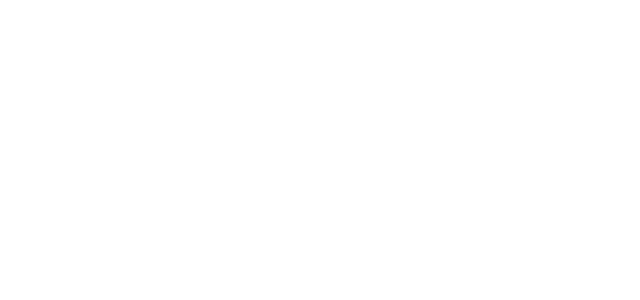
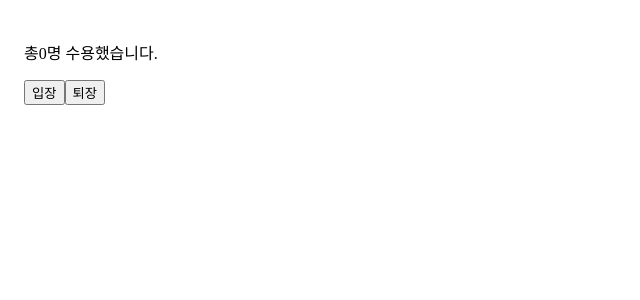
Before and after one commit to joo-seongchan/sopleReact, a React (Create React App) app: page / in a window 1280 px wide. Shown: the top 300 px of the page, without its empty margins (0-640 px from the left). Built offline with nearby package versions, Linux system fonts and the light colour scheme.

Commit message:
chapter7 end

```diff
--- a/src/chapter7/UseCount.js
+++ b/src/chapter7/UseCount.js
@@ -18,5 +18,16 @@
     console.log(`Current count value: ${count}`);
   }, []);
 
-  return <div></div>;
+  return (
+    <div style={{ padding: 16 }}>
+      <p>{`총${count}명 수용했습니다.`}</p>
+
+      <button onClick={increaseCount} disabled={isFull}>
+        입장
+      </button>
+      <button onClick={deCreaseCount}>퇴장</button>
+
+      {isFull && <p style={{ color: "red" }}>정원이 가득찻습니다.</p>}
+    </div>
+  );
 };
```
